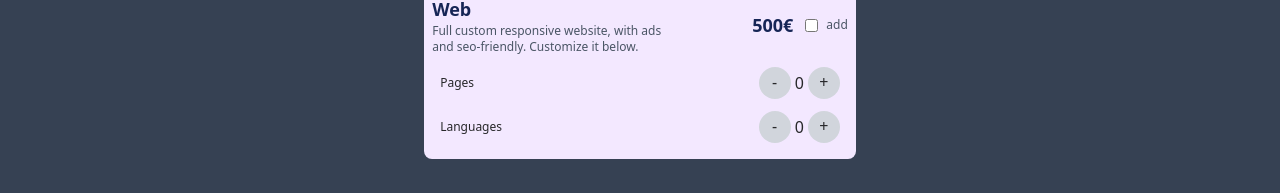
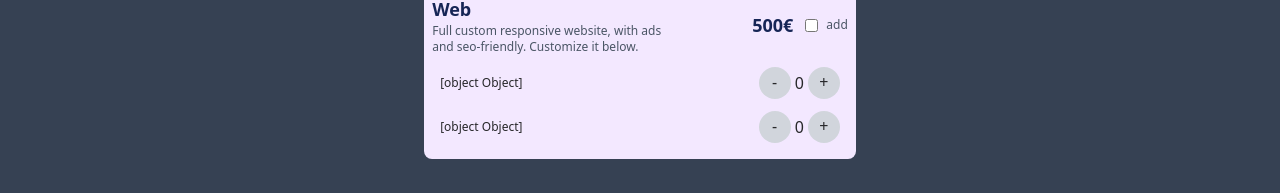
Before and after one commit to OhMyLaia/budget-weezard, a React (Vite) app: page /budget in a window 1280 px wide. Both pictures are taken after a click on the element 640 px from the left and 528 px from the top of the page. Shown: the part 455-648 px from the top of the page. Built offline with nearby package versions, Linux system fonts and the light colour scheme.

Commit message:
- state in QuantityButton is now unshared, every QuantitySelector has its own - can not see render properly, wip: render it on localhost as before

```diff
--- a/src/components/cards/CardBudget.tsx
+++ b/src/components/cards/CardBudget.tsx
@@ -9,7 +9,7 @@ interface CardBudgetProps {
     custom: boolean;
 }
 
-interface CustomDataProps {
+export interface CustomDataProps {
     customElement: string;
 }
 
@@ -25,23 +25,11 @@ export function CardBudget(
 
     const dataCustom: CustomDataProps[] = [...dataCustomQuantity];
 
-
     // listening if cards are selected or not -> handle click
     const [isActiveCard, setIsActiveCard] = useState<boolean>(false);
 
     const toggleCardState = () => {
         setIsActiveCard(() => true)
-    }
-
-    // listening if card.quantitySelector is changing quantity
-    const [quantity, setQuantity] = useState<number>(0);
-
-    const increaseQuantity = () => {
-        setQuantity(prevQuantity => prevQuantity + 1)
-    }
-
-    const decreaseQuantity = () => {
-        setQuantity(prevQuantity => Math.max(0, prevQuantity - 1))
     }
 
     return (
@@ -97,11 +85,7 @@ export function CardBudget(
                                     <QuantitySelector
                                     key={`${data.customElement}-${index}`}
                                     customElement={data.customElement}
-                                    quantity={quantity}
-                                    increaseQuantity={increaseQuantity}
-                                    decreaseQuantity={decreaseQuantity}
                                     />
-
                                 ))}
                             </div>
 
--- a/src/components/quantityButton/QuantityButton.tsx
+++ b/src/components/quantityButton/QuantityButton.tsx
@@ -3,7 +3,7 @@
 
 export function QuantityButton({onClick, quantityOperator} : {onClick: () => void; quantityOperator: string} ) {
     return (
-        <div className="">
+        <div>
         <button
         className=" bg-gray-300
         flex items-center justify-center
--- a/src/components/quantitySelector/QuantitySelector.tsx
+++ b/src/components/quantitySelector/QuantitySelector.tsx
@@ -1,18 +1,19 @@
 import { QuantityButton } from "../quantityButton/QuantityButton";
+import { useState } from "react";
+import { CustomDataProps } from "../cards/CardBudget";
 
-interface QuantitySelectorProps {
-    customElement: string;
-    quantity: number;
-    increaseQuantity: () => void;
-    decreaseQuantity: () => void;
-}
+export function QuantitySelector (customElement : CustomDataProps) {
 
-export function QuantitySelector(
-    {customElement,
-    quantity,
-    increaseQuantity,
-    decreaseQuantity} :
-    QuantitySelectorProps ) {
+    // listening if card.quantitySelector is changing quantity
+    const [quantity, setQuantity] = useState<number>(0);
+
+    const increaseQuantity = () => {
+        setQuantity(prevQuantity => prevQuantity + 1)
+    }
+
+    const decreaseQuantity = () => {
+        setQuantity(prevQuantity => Math.max(0, prevQuantity - 1))
+    }
 
     return (
         <>
@@ -20,7 +21,7 @@ export function QuantitySelector(
             align-middle
             text-justify
             m-1 p-0 "
-            key={customElement}>
+            key={`${customElement}`}>
                 <div className="
                 flex w-full
                 bg-transparent
@@ -29,7 +30,7 @@ export function QuantitySelector(
                     mt-2
                     text-xs
                     data-service
-                    ">{customElement}</span>
+                    ">{`${customElement}`}</span>
                     <QuantityButton
                     key={`decrease-${customElement}`}
                     onClick={decreaseQuantity}
```
